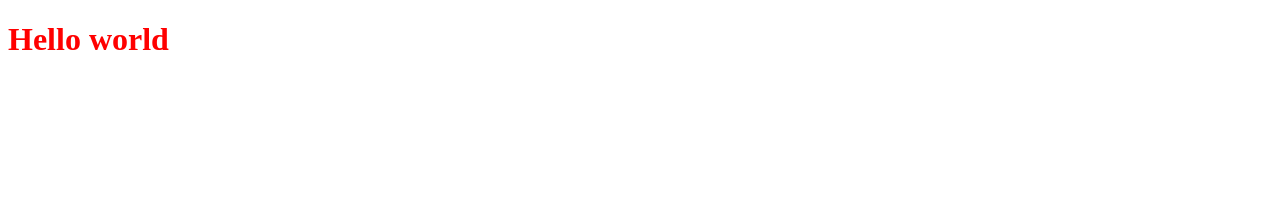
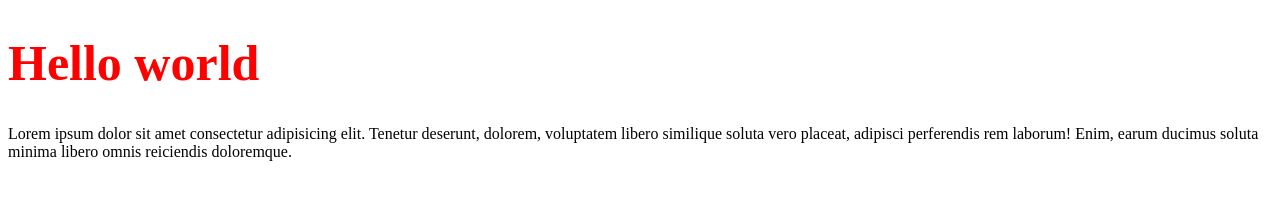
Before and after one commit to mohammadhasan-jp/React-shop, a plain HTML site: page index.html in a window 1280 px wide. Drawn offline with Linux system fonts and the light colour scheme.

Commit message:
all files was changed

```diff
--- a/index.html
+++ b/index.html
@@ -1,5 +1,6 @@
 <!DOCTYPE html>
 <html lang="en">
+
 <head>
     <meta charset="UTF-8">
     <meta http-equiv="X-UA-Compatible" content="IE=edge">
@@ -7,10 +8,15 @@
     <title>Document</title>
     <link rel="stylesheet" href="/style.css">
 </head>
+
 <body>
     <div class="container">
         <h1>Hello world</h1>
+        <p>Lorem ipsum dolor sit amet consectetur adipisicing elit. Tenetur deserunt, dolorem, voluptatem libero
+            similique soluta vero placeat, adipisci perferendis rem laborum! Enim, earum ducimus soluta minima libero
+            omnis reiciendis doloremque.</p>
     </div>
 
 </body>
+
 </html>
--- a/index.js
+++ b/index.js
@@ -1 +1,2 @@
 console.log("hello")
+alert('hooo')
--- a/style.css
+++ b/style.css
@@ -1,3 +1,4 @@
 h1{
     color: red;
+    font-size: 50px;
 }
```
